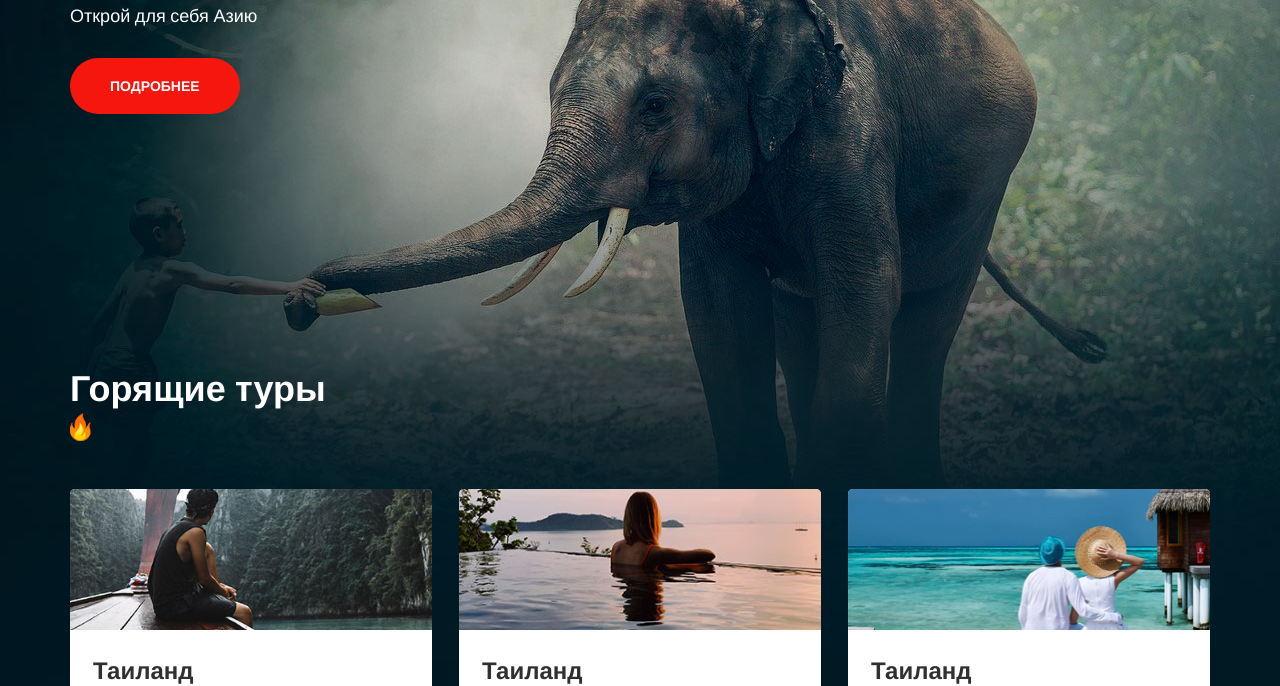
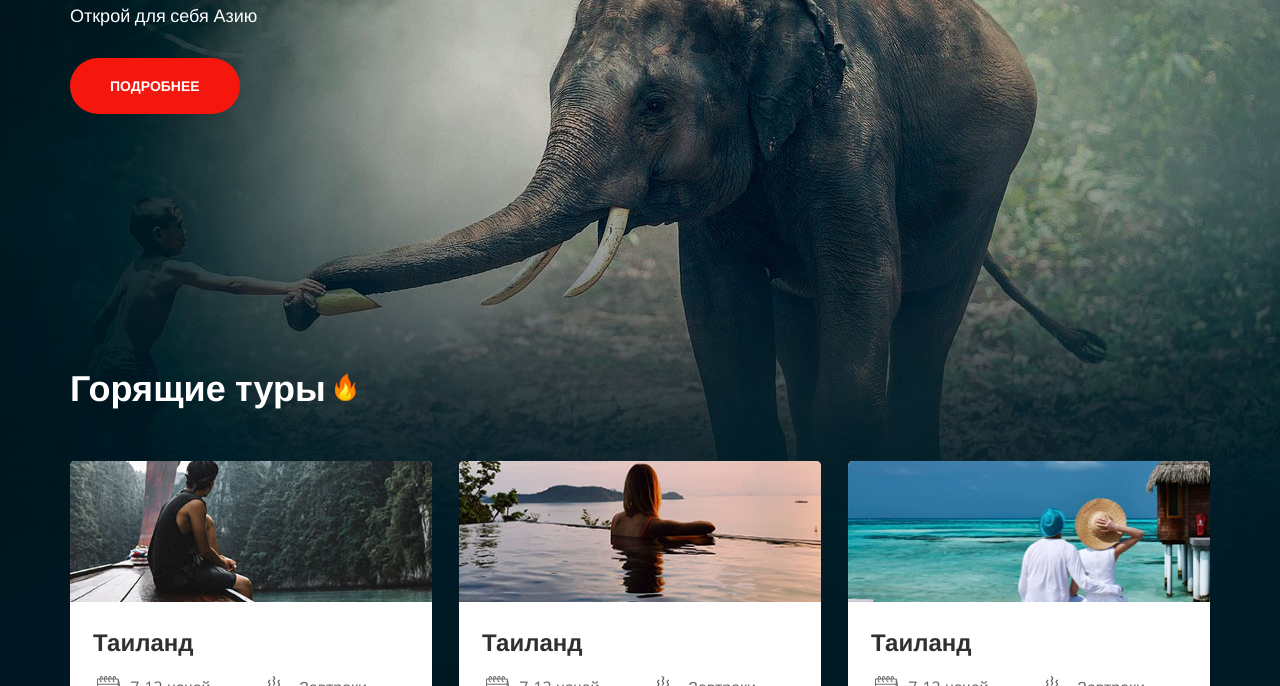
Before and after one commit to SofiaTuleneva/air-asia, a plain HTML site: page index.html in a window 1280 px wide. Shown: the part 414-1100 px from the top of the page. Drawn offline with nearby package versions, Linux system fonts and the light colour scheme.

Commit message:
Icon fix

```diff
--- a/css/blocks/section.css
+++ b/css/blocks/section.css
@@ -15,3 +15,7 @@
     font-size: 36px;
     margin-bottom: 48px;
 }
+
+.section__title-icon {
+    display: inline-block;
+}
```
